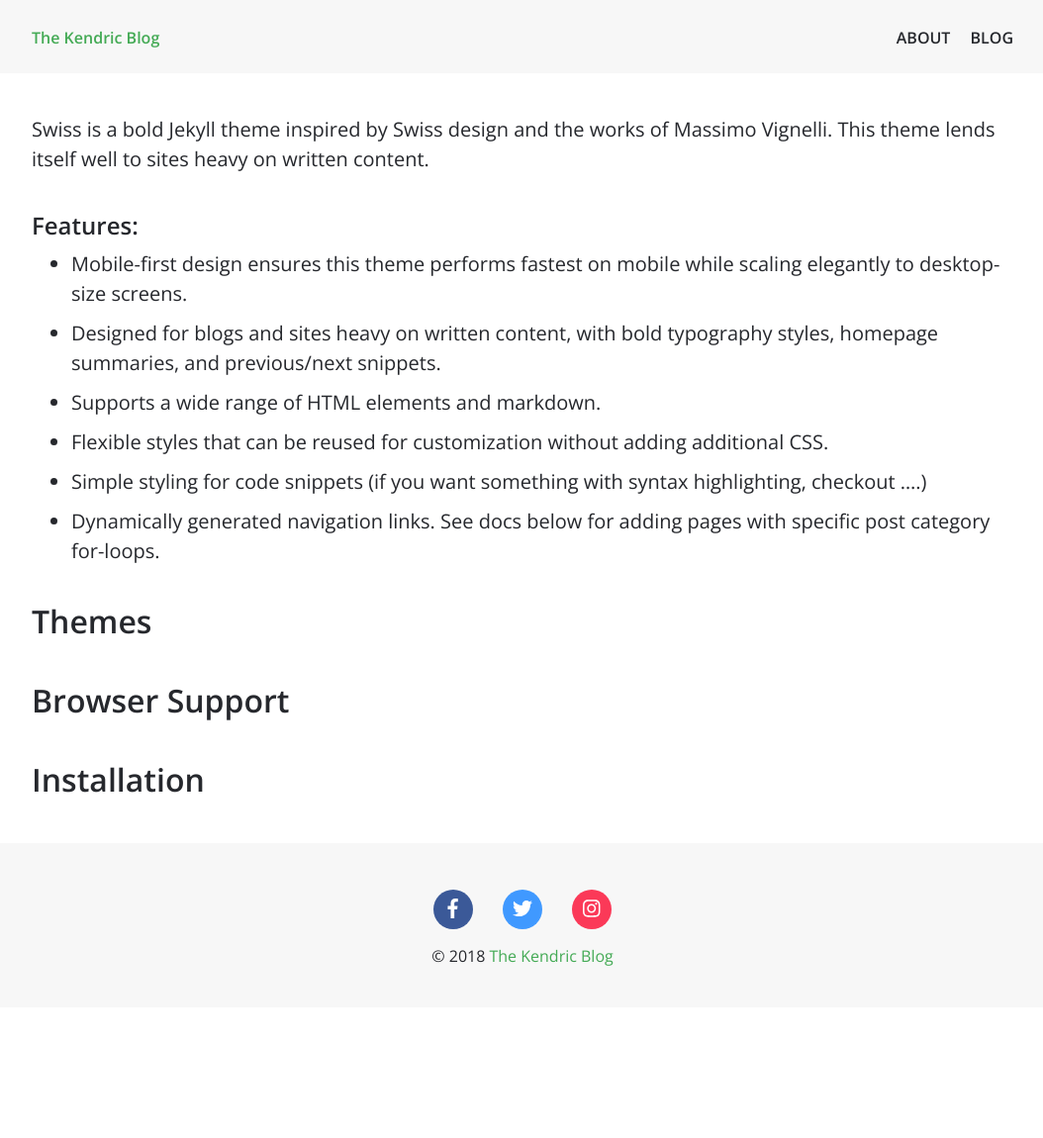
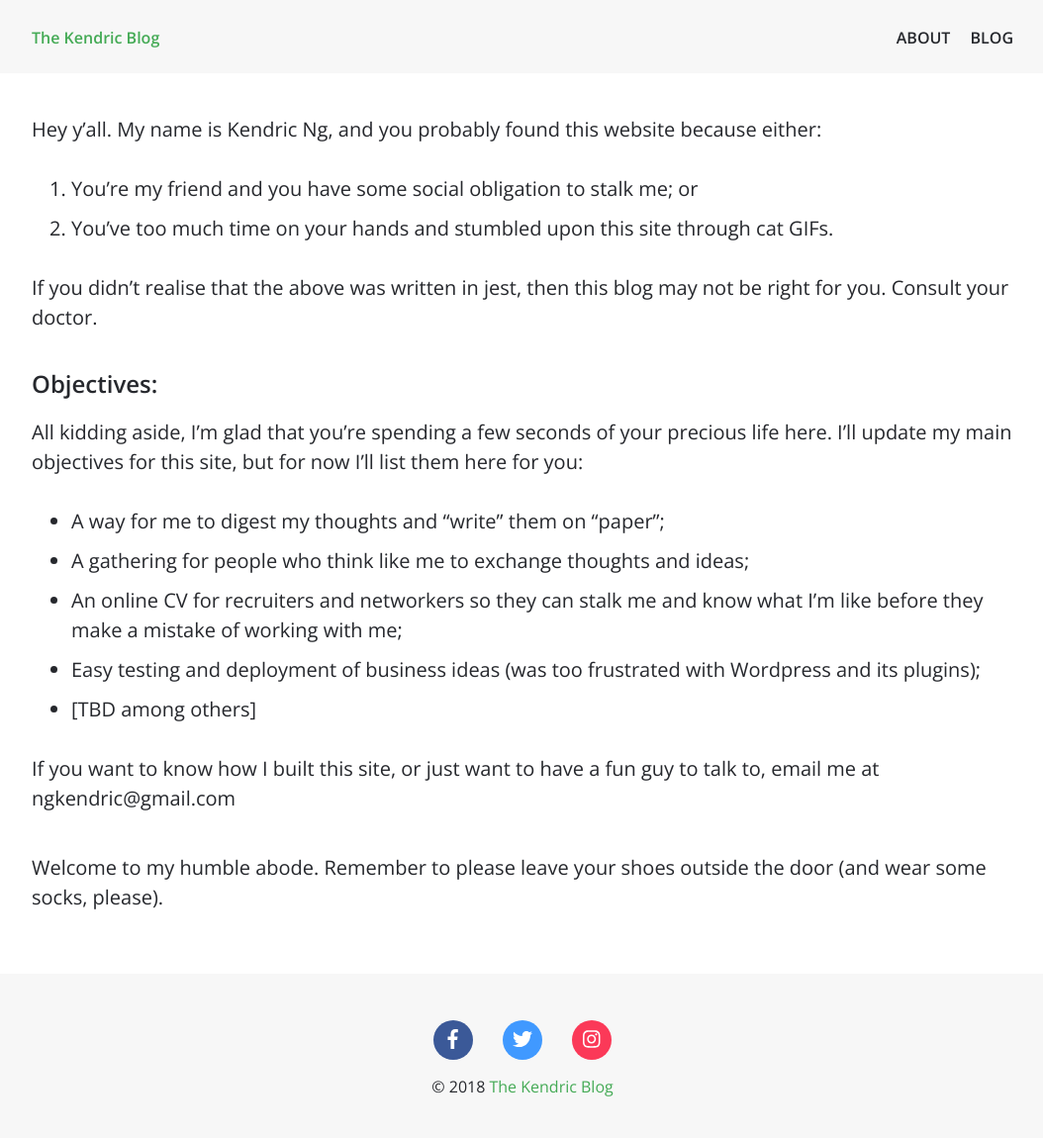
Before and after one commit to kendricng/kendric-blog, a Jekyll site: the page built from about.md, in a window 1280 px wide. Shown: the whole page at 99% size, without its empty margins (112-1166 px from the left). Built offline with Jekyll 4.4.1, drawn with Linux system fonts in a browser that asks for light colours; nearby versions of some CDN libraries; before the commit the page ends 1018 px from its top, so only the background shows below that.

Commit message:
Updated about.md

```diff
--- a/about.md
+++ b/about.md
@@ -4,18 +4,20 @@ title: About
 permalink: /about/
 ---
 
-Swiss is a bold Jekyll theme inspired by Swiss design and the works of Massimo Vignelli. This theme lends itself well to sites heavy on written content.
+Hey y'all. My name is Kendric Ng, and you probably found this website because either:
+1. You're my friend and you have some social obligation to stalk me; or
+2. You've too much time on your hands and stumbled upon this site through cat GIFs.
 
-### Features:
-* Mobile-first design ensures this theme performs fastest on mobile while scaling elegantly to desktop-size screens.
-* Designed for blogs and sites heavy on written content, with bold typography styles, homepage summaries, and previous/next snippets.
-* Supports a wide range of HTML elements and markdown.
-* Flexible styles that can be reused for customization without adding additional CSS.
-* Simple styling for code snippets (if you want something with syntax highlighting, checkout ....)
-* Dynamically generated navigation links. See docs below for adding pages with specific post category for-loops.
+If you didn't realise that the above was written in jest, then this blog may not be right for you. Consult your doctor.
 
-## Themes
+### Objectives:
+All kidding aside, I'm glad that you're spending a few seconds of your precious life here. I'll update my main objectives for this site, but for now I'll list them here for you:
+* A way for me to digest my thoughts and "write" them on "paper";
+* A gathering for people who think like me to exchange thoughts and ideas;
+* An online CV for recruiters and networkers so they can stalk me and know what I'm like before they make a mistake of working with me;
+* Easy testing and deployment of business ideas (was too frustrated with Wordpress and its plugins);
+* [TBD among others]
 
-## Browser Support
+If you want to know how I built this site, or just want to have a fun guy to talk to, email me at ngkendric@gmail.com
 
-## Installation
+Welcome to my humble abode. Remember to please leave your shoes outside the door (and wear some socks, please).
```
